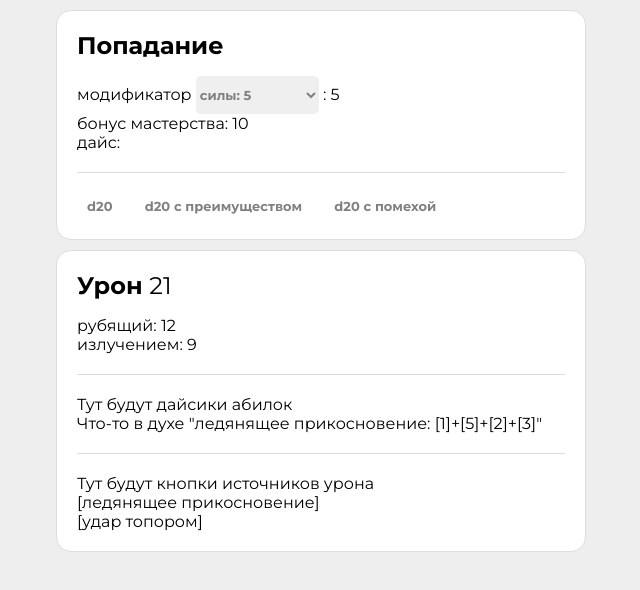
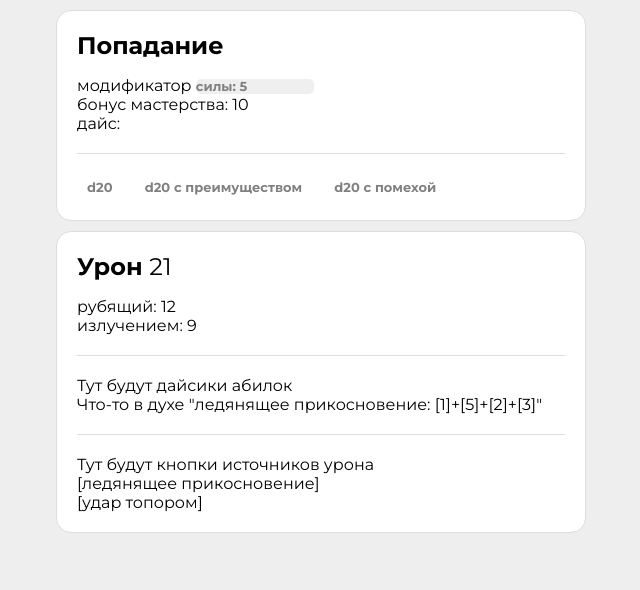
Before and after one commit to makarychevDN/dnd-calculator-web-page, a plain HTML site: page main page.html in a window 1280 px wide. Shown: the whole page, without its empty margins (319-959 px from the left). Drawn offline with Linux system fonts and the light colour scheme.

Commit message:
the layout of the d20 panel has been updated

```diff
--- a/main page.html
+++ b/main page.html
@@ -26,16 +26,15 @@
                 <label id="d20-mode-label" style="font-size: medium; color: gray;"></label>
             </div>
             <p></p>
-            <label>модификатор </label>
+            <label>модификатор</label>
             <select name="language" id="language">
                 <option value="strength">силы: 5</option>
-                <option value="dexterity">ловкости</option>
-                <option value="constitution">выносливости</option>
-                <option value="intelligence">интеллекта</option>
-                <option value="wisdom">мудрости</option>
-                <option value="charisma">харизмы</option>
+                <option value="dexterity">ловкости: 5</option>
+                <option value="constitution">выносливости: 5</option>
+                <option value="intelligence">интеллекта: 5</option>
+                <option value="wisdom">мудрости: 5</option>
+                <option value="charisma">харизмы: 5</option>
             </select>
-            <label>: 5</label>
             <div>бонус мастерства: 10</div>
             <div id="d20-dices-parent">дайс: </div>
             <hr>
--- a/styles.css
+++ b/styles.css
@@ -47,16 +47,21 @@ hr {
 }
 
 select{
-  padding-top: 10px;
-  padding-bottom: 10px;
+  font-size: medium;
+  padding-left: 0px;
+  border-radius: 5px;
+  border-color: #ddd;
   border: none;
+  appearance: none;
   color: gray;
   font-weight: bold;
   font-size: small;
-  border-radius: 5px;
 }
 
 select:hover {
   background-color: #eee;
   color: gray;
+  font-weight: bold;
+  font-size: small;
+  appearance: menulist;
 }
```
